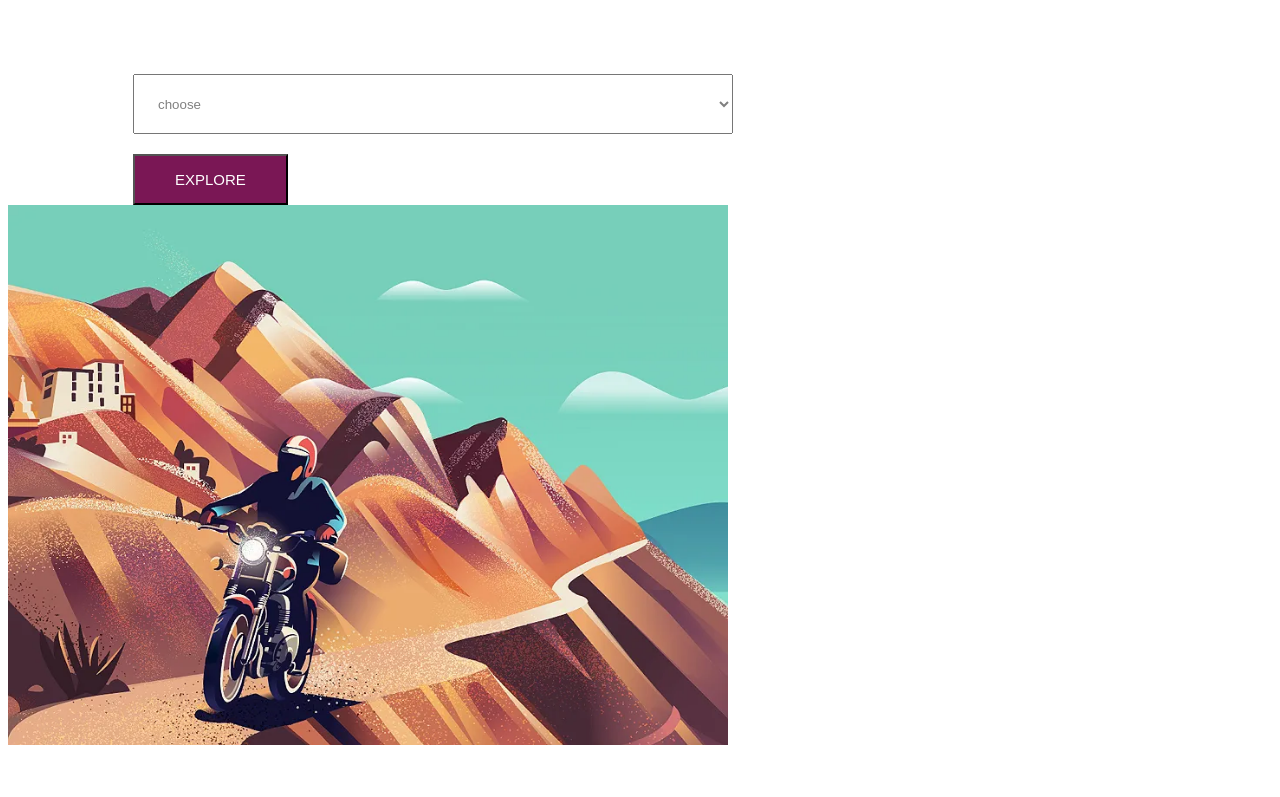
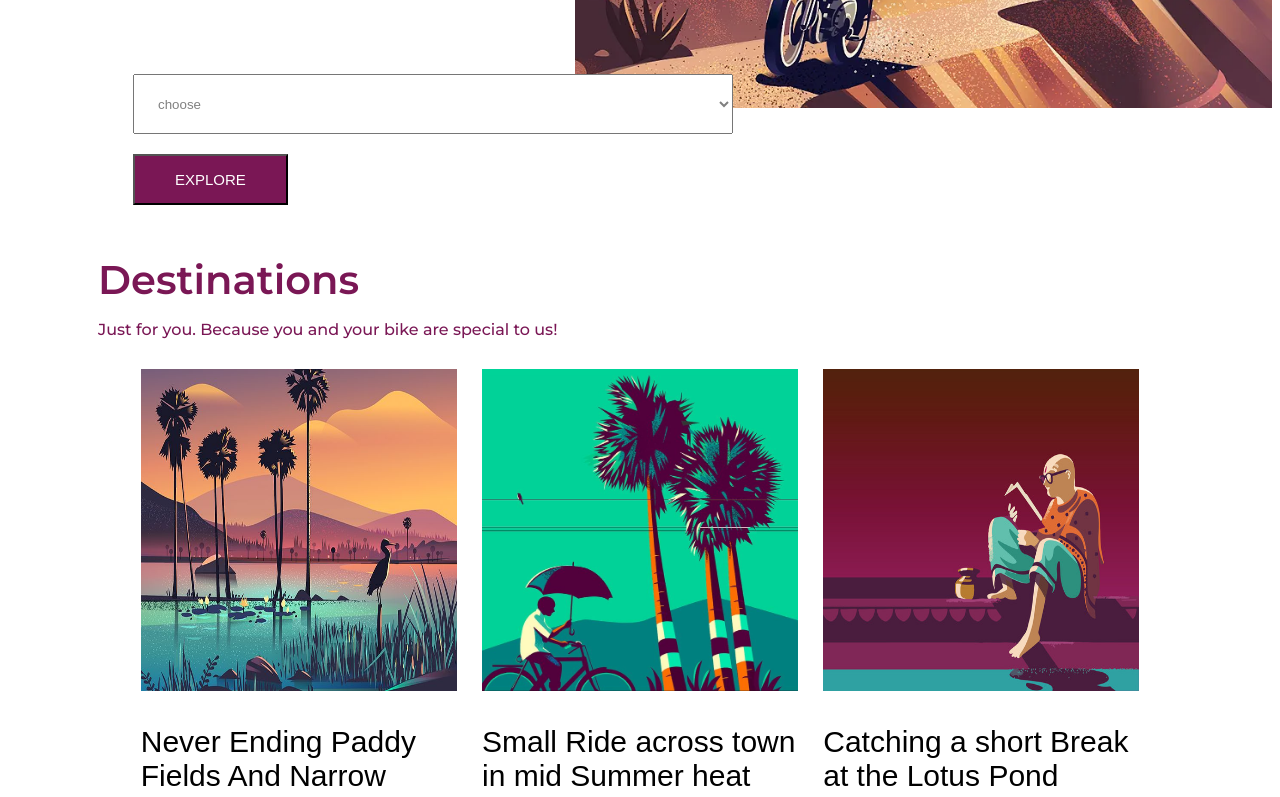
Before and after one commit to vishhnu-17/explorer, a plain HTML site: page index.html in a window 1280 px wide. Shown: the part 619-1416 px from the top of the page. Drawn offline with Linux system fonts and the light colour scheme; a web font is replaced by a local one.

Commit message:
fixed flex

```diff
--- a/external.css
+++ b/external.css
@@ -24,8 +24,6 @@ h1{
 .container{
     display: flex;
     justify-content: space-between;
-    /* align-items: center; */
-    flex-wrap: wrap;
     width: 100%;
 }
 p{
```
